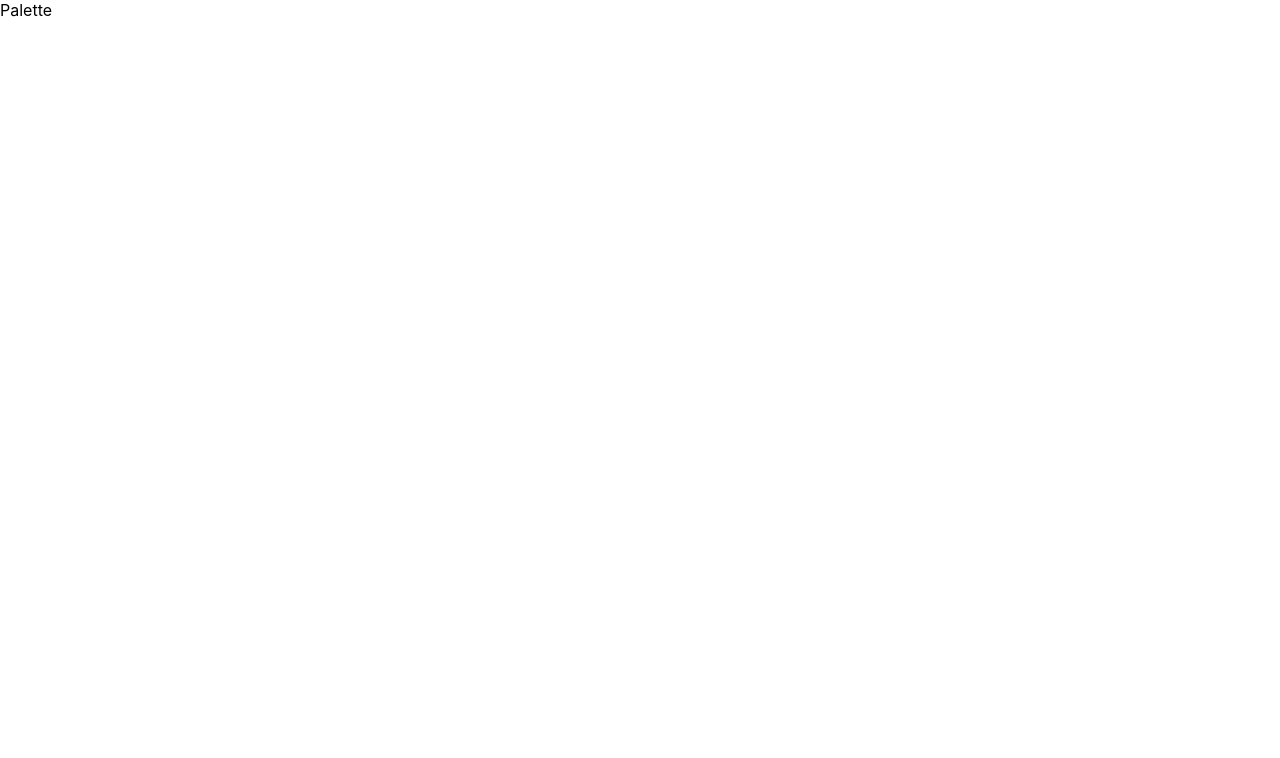
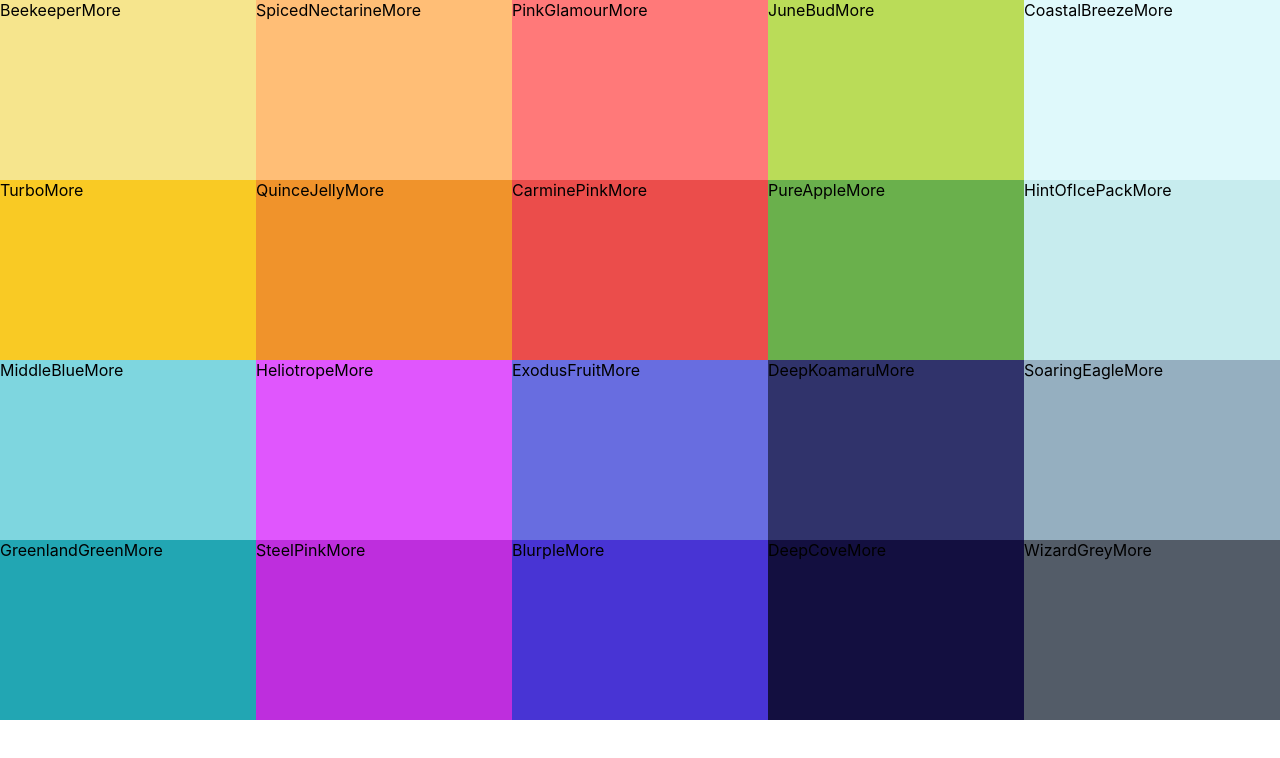
Before and after one commit to jamesv28/Color-Palette, a React (Create React App) app: page / in a window 1280 px wide. Shown: the top 758 px of the page. Built offline with nearby package versions, Linux system fonts and the light colour scheme.

Commit message:
added colorbox component

```diff
--- a/src/App.css
+++ b/src/App.css
@@ -0,0 +1,15 @@
+.palette {
+    height: 100vh;
+}
+.palette-colors {
+    height: 90%;
+}
+
+.colorBox {
+    width: 20%;
+    height: 25%;
+    margin: 0 auto;
+    display: inline-block;
+    cursor: pointer;
+    position: relative;;
+}
--- /dev/null
+++ b/src/ColorBox.js
@@ -0,0 +1,14 @@
+import React, { Component } from 'react';
+
+class ColorBox extends Component {
+    render() {
+        return (
+            <div style={{background: this.props.background}} className="colorBox">
+                <span>{this.props.name}</span>
+                <span>More</span>
+            </div>
+        )
+    }
+}
+
+export default ColorBox;
--- a/src/Palette.js
+++ b/src/Palette.js
@@ -1,11 +1,18 @@
 import React, { Component } from 'react';
+import ColorBox from './ColorBox';
 
 class Palette extends Component {
 
     render() {
+        const colorBoxes = this.props.colors.map(color => (
+            <ColorBox background={color.color} name={color.name} />
+        ))
         return (
-            <div>
-                Palette
+            <div className="palette">
+                <div className="palette-colors">
+                    {colorBoxes}
+                </div>
+
             </div>
         )
     }
```
